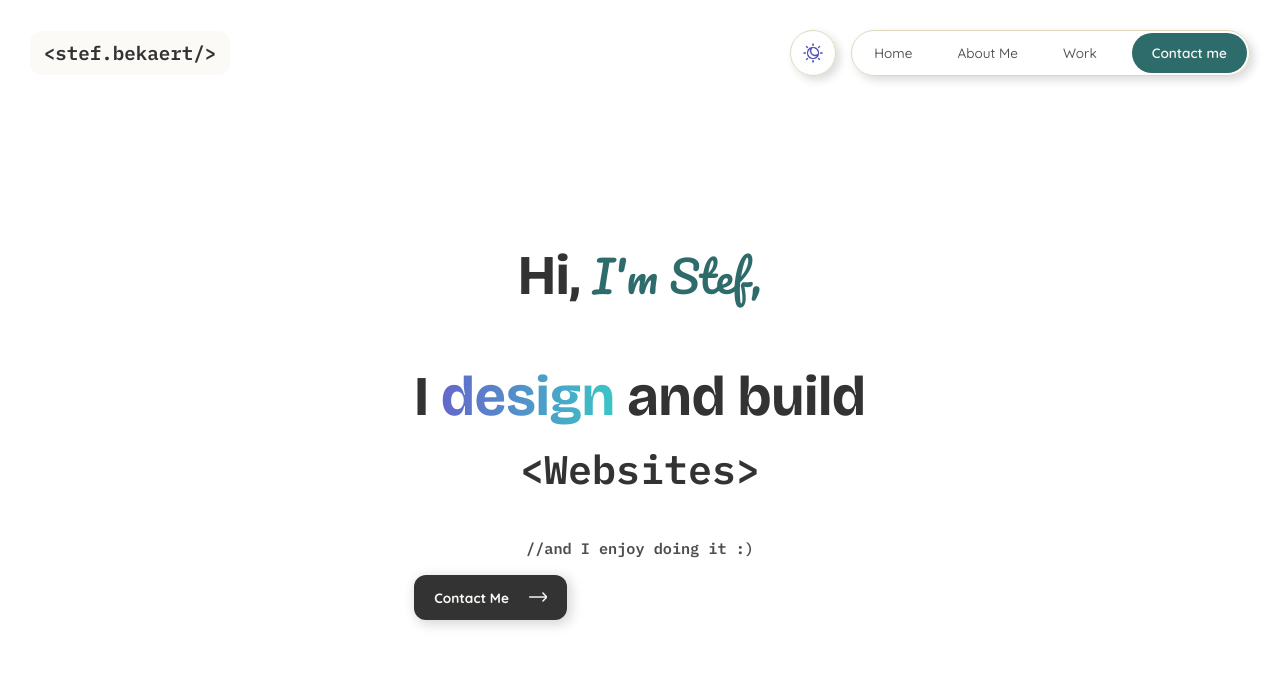
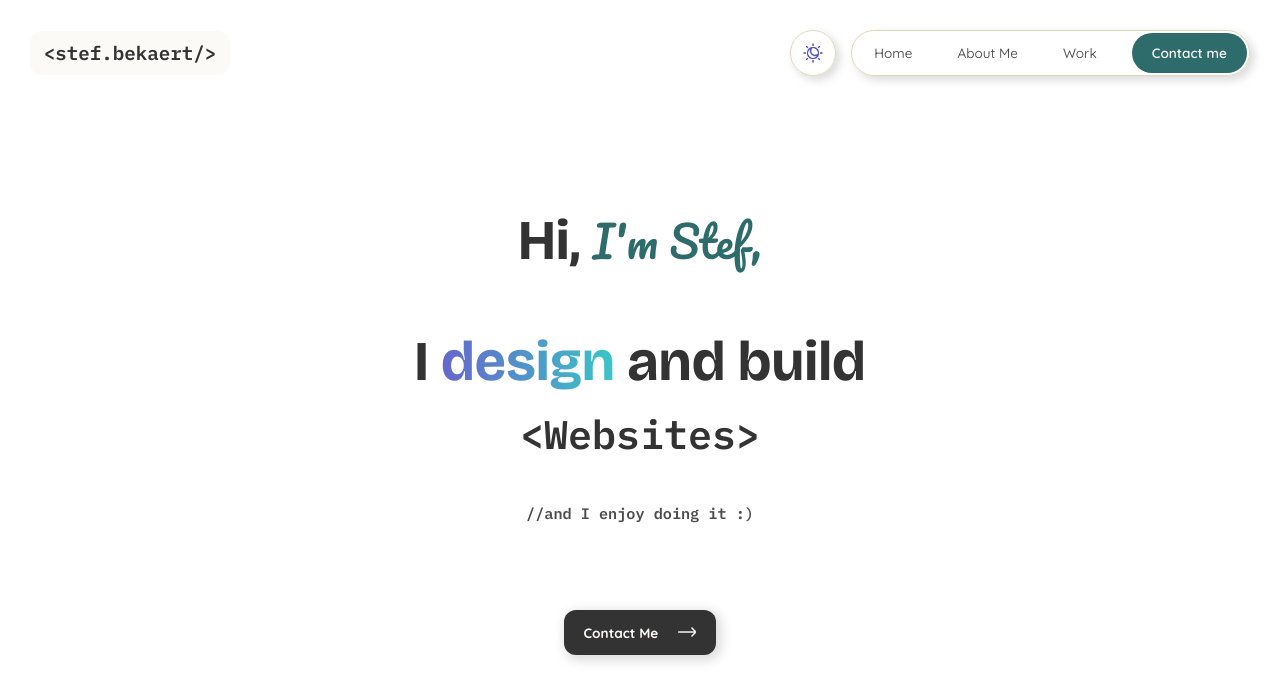
Before and after one commit to Stefdev13/stef-bekaert-portfolio, a React (Vite) app: page / in a window 1280 px wide. Shown: the top 700 px of the page. Built offline with nearby package versions, Linux system fonts and the light colour scheme.

Commit message:
CtaBtn & styling
Added a dynamic onClick function to the CtaBtn
Added some hover styling (mostly cursor changes) to the CtaBtn, Header, Main layout
Improved the css for the main layout in the Homepage

```diff
--- a/src/components/CtaBtn.jsx
+++ b/src/components/CtaBtn.jsx
@@ -1,6 +1,7 @@
 import React from "react";
 import styles from "./CtaBtn.module.css";
 import { useTheme } from "../context/ThemeProvider.jsx";
+import { useNavigate } from "react-router";
 import arrowImgLight from "../assets/images/arrow-light-bg.png";
 import arrowImgDark from "../assets/images/arrow-dark-bg.png";
 import linkLight from "../assets/images/link-light-bg.png";
@@ -8,9 +9,11 @@ import linkDark from "../assets/images/link-dark-bg.png";
 
 function CtaBtn(props) {
   const theme = useTheme();
+  let navigate = useNavigate();
 
   const btnType = props.btnType;
   const btnText = props.btnText;
+  const actionOnClick = props.actionOnClick;
 
   function getImageSource() {
     switch (btnType) {
@@ -34,8 +37,23 @@ function CtaBtn(props) {
     }
   }
 
+  function onClick() {
+    if (actionOnClick) {
+      actionOnClick();
+    } else {
+      switch (btnType) {
+        case "contact":
+          navigate("/contact");
+          break;
+        default:
+          //Do nothing
+          break;
+      }
+    }
+  }
+
   return (
-    <button type="button" className={styles.btnBox}>
+    <button type="button" onClick={onClick} className={styles.btnBox}>
       {btnText}
       {getImageSource() && (
         <img
--- a/src/components/CtaBtn.module.css
+++ b/src/components/CtaBtn.module.css
@@ -22,6 +22,7 @@
 
 .btnBox:hover{
     box-shadow: 3px 3px 40px 15px var(--var-colour-shadow);
+    cursor: pointer;
 }
 
 .image {
--- a/src/components/LightDarkModeToggle.module.css
+++ b/src/components/LightDarkModeToggle.module.css
@@ -16,6 +16,10 @@
     align-items: center;
 }
 
+.toggleBtn:hover {
+    cursor: pointer;
+}
+
 .image {
     height: 22px;
     width: 22px;
--- a/src/components/navigation/Logo.module.css
+++ b/src/components/navigation/Logo.module.css
@@ -10,3 +10,7 @@
     margin-left: 30px;
     width: 11rem;
 }
+
+.logo:hover {
+    cursor: pointer;
+}
--- a/src/components/navigation/NavBar.module.css
+++ b/src/components/navigation/NavBar.module.css
@@ -49,6 +49,8 @@
     color: var(--var-colour-text-heading);
 
     background-color: transparent;
+
+    cursor: pointer;
 }
 
 .contactBtn {
@@ -71,4 +73,6 @@
 .contactBtn:hover {
     font-size: .83rem;
     font-weight: 800;
+
+    cursor: pointer;
 }
--- a/src/index.css
+++ b/src/index.css
@@ -92,14 +92,6 @@
   color: var(--var-colour-text-muted);
 }
 
-body {
-  place-items: center;
-  min-height: 100vh;
-  padding: 0px;
-  display: flex;
-  justify-content: center;
-}
-
 @media (prefers-color-scheme: light) {
   :root {
     color: #213547;
--- a/src/pages/HomePage.jsx
+++ b/src/pages/HomePage.jsx
@@ -8,6 +8,8 @@ function HomePage() {
   return (
     <div className={styles.main}>
       <Header />
+
+      <div>
         <h1 className="heading">
           Hi, <span className={styles.name}>I'm Stef,</span>
         </h1>
@@ -18,15 +20,10 @@ function HomePage() {
             words={["Websites", "Mobile apps", "API's", "Backends", "Things"]}
           ></TextEffect>
         </h1>
-
         <p className="comment">//and I enjoy doing it :)</p>
+      </div>
 
       <CtaBtn btnType="contact" btnText="Contact Me"></CtaBtn>
-
-      {/* <CtaBtn>
-        <p>Contact me</p>
-        {getImageForBtn()}
-      </CtaBtn> */}
     </div>
   );
 }
--- a/src/pages/HomePage.module.css
+++ b/src/pages/HomePage.module.css
@@ -1,3 +1,20 @@
+.main {
+  margin: 0;
+  width: 100%;
+  height: 100vh;
+  text-align: center;
+
+  display: flex;
+  flex-direction: column;
+  align-items: center;
+  justify-content: center;
+  gap: 70px;
+}
+
+.main:hover {
+  cursor: default;
+}
+
 .name {
   font-size: 2.7rem;
   font-weight: 500;
@@ -14,9 +31,3 @@
   background-clip: text;
   color: transparent;
 }
-
-.main {
-  margin: 0;
-  width: 100%;
-  text-align: center;
-}
```
Lines whose indentation alone changed are shown as unchanged.
